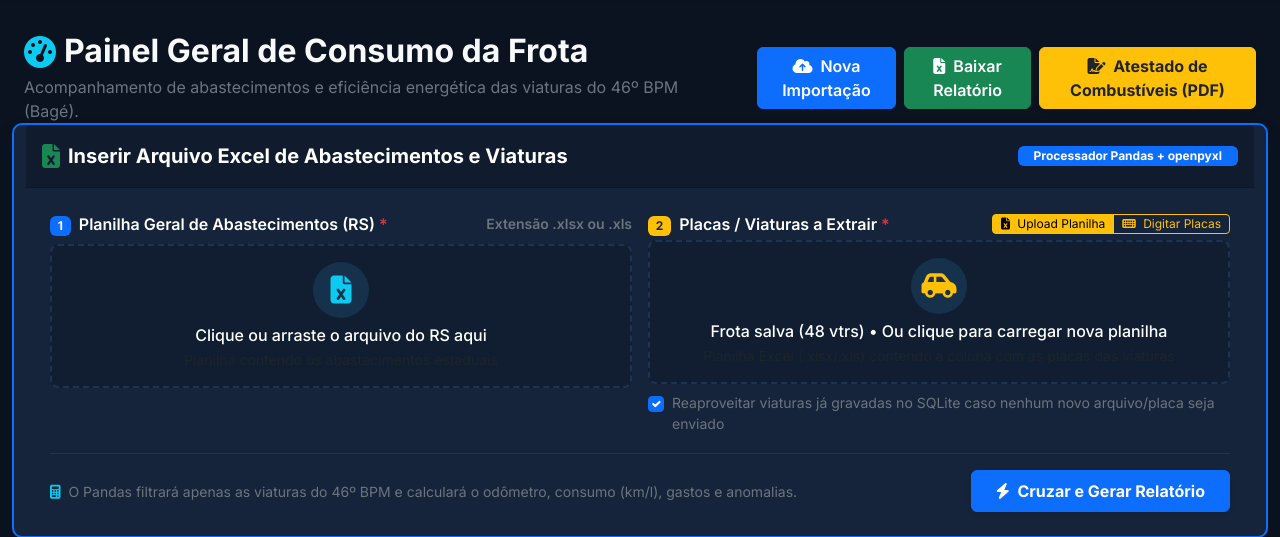
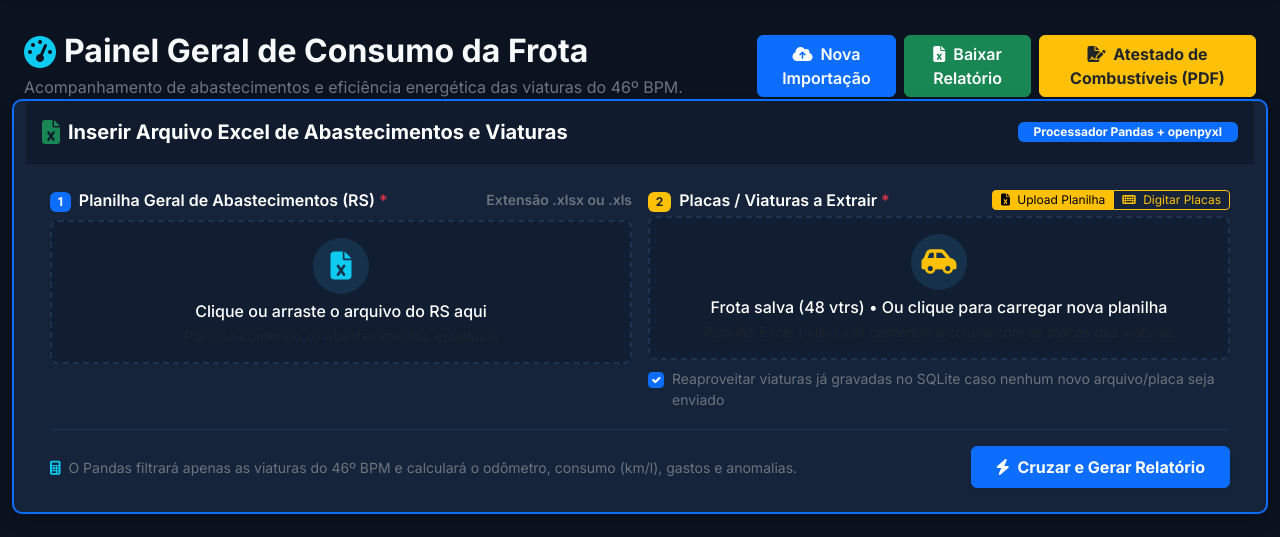
Before and after one commit to rogermanzzini/Controle-da-frota-do-46-BPM, a Flask app: page / in a window 1280 px wide; the page is wider, and only the part inside the window is pictured. Shown: the part 121-658 px from the top of that part. Run offline with Flask 3, Linux system fonts and the light colour scheme; a user stored in the database is signed in; data comes from the database, SQL or seed files in the repository; data that the repository does not hold is empty.

Commit message:
fix: remove (Bage) do subtitulo do dashboard

```diff
--- a/templates/dashboard.html
+++ b/templates/dashboard.html
@@ -9,7 +9,7 @@
             <i class="fa-solid fa-gauge-high text-info"></i> Painel Geral de Consumo da Frota
         </h2>
         <p class="text-secondary mb-0">
-            Acompanhamento de abastecimentos e eficiência energética das viaturas do 46º BPM (Bagé).
+            Acompanhamento de abastecimentos e eficiência energética das viaturas do 46º BPM.
         </p>
     </div>
     <div class="col-md-5 text-md-end mt-3 mt-md-0 d-flex gap-2 justify-content-md-end">
```
